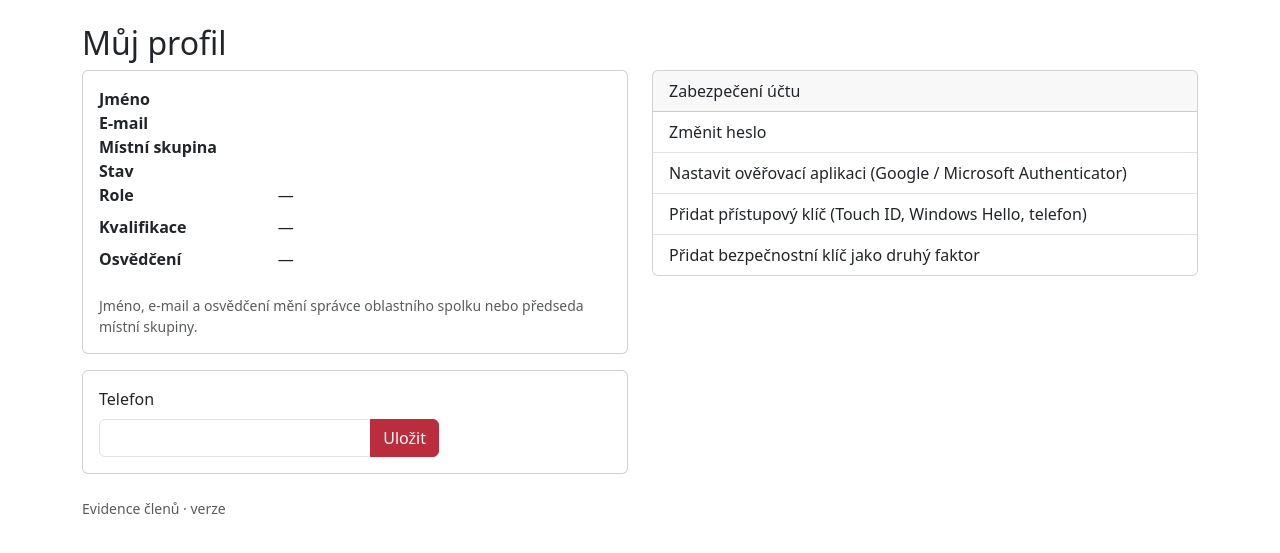
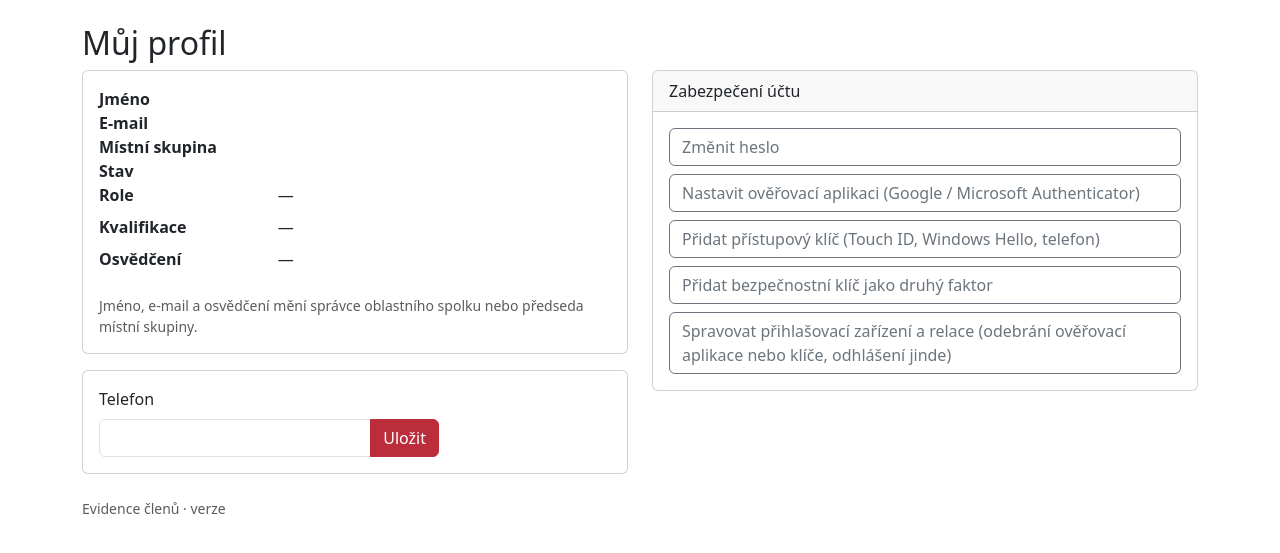
Before and after one commit to spidermila/MemberBase, a Python web app: template memberbase/templates/main/profile.html in a window 1280 px wide. Shown: the part 62-615 px from the top of the page. Run offline with Jinja, Linux system fonts and the light colour scheme; the template is opened without the code that fills it, so the values that code supplies are empty.

Commit message:
feat: „Můj profil“ links to the Keycloak account console
The „Zabezpečení účtu“ card could add a password, authenticator app or
passkey but not show or remove them. It now links to Keycloak's account
console, where people remove devices and end sessions elsewhere.

```diff
--- a/memberbase/templates/main/changelog.html
+++ b/memberbase/templates/main/changelog.html
@@ -7,6 +7,7 @@
   <div class="card-body">
     <h6>✦ Přidáno</h6>
     <ul>
+      <li>„Můj profil“ – v kartě „Zabezpečení účtu“ je odkaz „Spravovat přihlašovací zařízení a relace“. Tam uvidíte své ověřovací aplikace a přístupové klíče, odeberete ty, které už nepoužíváte, a odhlásíte se na jiných zařízeních. Dříve šlo zařízení jen přidat.</li>
       <li>První verze Evidence členů: přihlášení jedním účtem přes Keycloak (heslo, přístupový klíč, ověřovací aplikace).</li>
       <li>„Členové“ – seznam s hledáním a filtry podle místní skupiny, stavu a role; každý vidí jen to, co mu dovolují pravidla sdílení.</li>
       <li>Vytvoření člena nebo externího uživatele, úprava jména, e-mailu a telefonu, přesun do jiné místní skupiny.</li>
--- a/memberbase/templates/main/profile.html
+++ b/memberbase/templates/main/profile.html
@@ -36,11 +36,12 @@
   <div class="col-lg-6">
     <div class="card">
       <div class="card-header">Zabezpečení účtu</div>
-      <div class="list-group list-group-flush">
-        <a class="list-group-item list-group-item-action" href="{{ url_for('auth.login', kc_action='UPDATE_PASSWORD', next=url_for('main.profile')) }}">Změnit heslo</a>
-        <a class="list-group-item list-group-item-action" href="{{ url_for('auth.login', kc_action='CONFIGURE_TOTP', next=url_for('main.profile')) }}">Nastavit ověřovací aplikaci (Google / Microsoft Authenticator)</a>
-        <a class="list-group-item list-group-item-action" href="{{ url_for('auth.login', kc_action='webauthn-register-passwordless', next=url_for('main.profile')) }}">Přidat přístupový klíč (Touch ID, Windows Hello, telefon)</a>
-        <a class="list-group-item list-group-item-action" href="{{ url_for('auth.login', kc_action='webauthn-register', next=url_for('main.profile')) }}">Přidat bezpečnostní klíč jako druhý faktor</a>
+      <div class="card-body d-grid gap-2">
+        <a class="btn btn-outline-secondary text-start" href="{{ url_for('auth.login', kc_action='UPDATE_PASSWORD', next=url_for('main.profile')) }}">Změnit heslo</a>
+        <a class="btn btn-outline-secondary text-start" href="{{ url_for('auth.login', kc_action='CONFIGURE_TOTP', next=url_for('main.profile')) }}">Nastavit ověřovací aplikaci (Google / Microsoft Authenticator)</a>
+        <a class="btn btn-outline-secondary text-start" href="{{ url_for('auth.login', kc_action='webauthn-register-passwordless', next=url_for('main.profile')) }}">Přidat přístupový klíč (Touch ID, Windows Hello, telefon)</a>
+        <a class="btn btn-outline-secondary text-start" href="{{ url_for('auth.login', kc_action='webauthn-register', next=url_for('main.profile')) }}">Přidat bezpečnostní klíč jako druhý faktor</a>
+        <a class="btn btn-outline-secondary text-start" href="{{ account_url }}">Spravovat přihlašovací zařízení a relace (odebrání ověřovací aplikace nebo klíče, odhlášení jinde)</a>
       </div>
     </div>
   </div>
--- a/memberbase/views/main.py
+++ b/memberbase/views/main.py
@@ -1,4 +1,4 @@
-from flask import Blueprint, flash, redirect, render_template, request, url_for
+from flask import Blueprint, current_app, flash, redirect, render_template, request, url_for
 from werkzeug.wrappers import Response
 
 from memberbase import auth, forms, people
@@ -42,6 +42,9 @@ def profile() -> str | Response:
         certs=people.certificates_of(person, me().dn),
         roles=roles,
         kc=auth.KC_ACTIONS,
+        # Keycloak's account console lists and removes second factors and sessions.
+        account_url=f"{auth.public_keycloak_url()}/realms/{current_app.config['KEYCLOAK_REALM']}"
+        "/account/account-security/signing-in",
     )
 
 
```
Also changed, not shown: tests/test_misc.py (+1 -0 lines), CHANGELOG.md.
